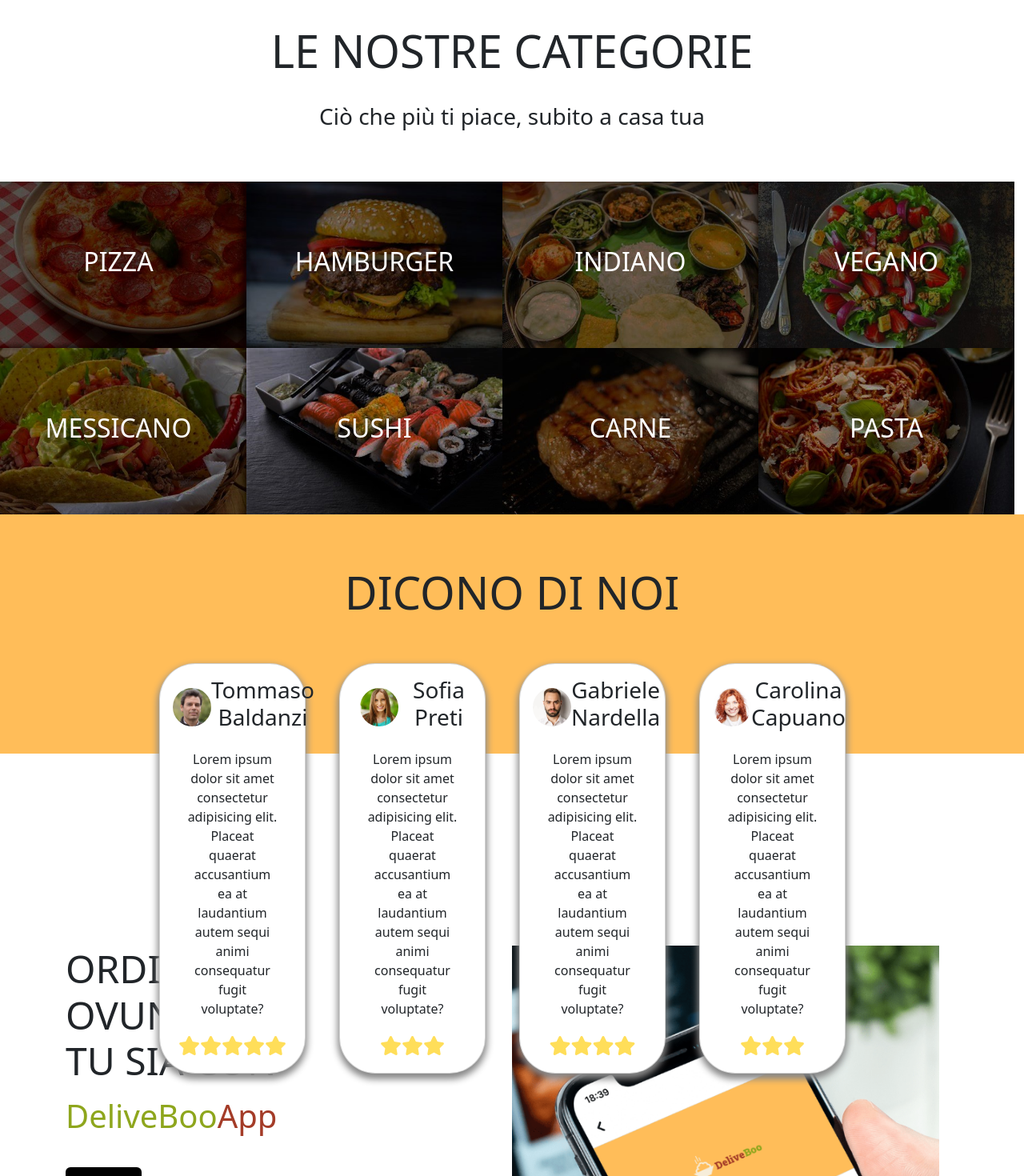
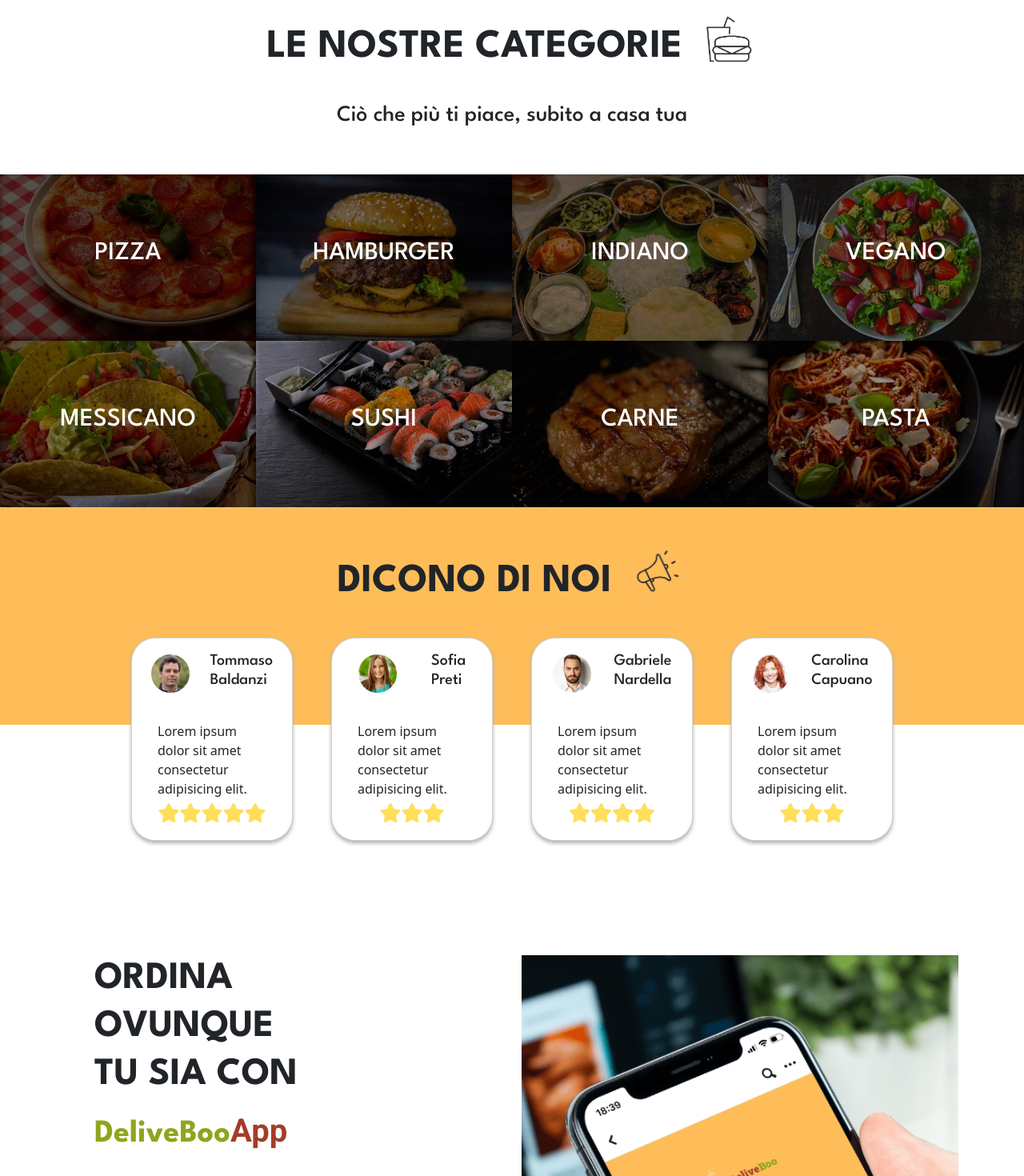
Before and after one commit to Salano24/front_office_deliveboo, a Vue app: page / in a window 1280 px wide. Shown: the part 740-2210 px from the top of the page at 80% size. Built offline with nearby package versions, Linux system fonts and the light colour scheme.

Commit message:
Edit Responsive views

```diff
--- a/src/App.vue
+++ b/src/App.vue
@@ -29,11 +29,5 @@ export default {
 
 <style lang="scss">
 @use './styles/general.scss';
-/* *{
-    box-sizing: 0;
-    padding: 0;
-    margin: 0;
-    font-family: 'League Spartan', sans-serif;
-} */
 
 </style>
--- a/src/components/AppCategory.vue
+++ b/src/components/AppCategory.vue
@@ -5,53 +5,40 @@ export default {
 </script>
 
 <template>
-<div class="category_title">
-    <h1>LE NOSTRE CATEGORIE </h1>
+<div class="category_title text-center py-5 px-5">
+    <div class="top_title d-flex justify-content-center flex-wrap">
+        <h1>Le nostre categorie</h1>
+        <img class="ms-4" src="../assets/category_food.png" alt="hamburger">
+    </div>
     <h3>Ciò che più ti piace, subito a casa tua</h3>
 </div>
 
-<div class="container-100">
-    <div class="row">
-        <div class="col-3 text_center pizza"><h2>PIZZA</h2></div>
-        <div class="col-3 text_center hamburgher"><h2>HAMBURGER</h2></div>
-        <div class="col-3 text_center indiano"><h2>INDIANO</h2></div>
-        <div class="col-3 text_center insalata"><h2>VEGANO</h2></div>
-        <div class="col-3 text_center messicano"><h2>MESSICANO</h2></div>
-        <div class="col-3 text_center sushi"><h2>SUSHI</h2></div>
-        <div class="col-3 text_center carne"><h2>CARNE</h2></div>
-        <div class="col-3 text_center pasta"><h2>PASTA</h2></div>
+<div class="container-fluid m-auto p-0">
+    <div class="row gx-0">
+        <div class="col-12 col-sm-6 col-md-3 text_center pizza"><h2>PIZZA</h2></div>
+        <div class="col-12 col-sm-6 col-md-3 text_center hamburgher"><h2>HAMBURGER</h2></div>
+        <div class="col-12 col-sm-6 col-md-3 text_center indiano"><h2>INDIANO</h2></div>
+        <div class="col-12 col-sm-6 col-md-3 text_center insalata"><h2>VEGANO</h2></div>
+        <div class="col-12 col-sm-6 col-md-3 text_center messicano"><h2>MESSICANO</h2></div>
+        <div class="col-12 col-sm-6 col-md-3 text_center sushi"><h2>SUSHI</h2></div>
+        <div class="col-12 col-sm-6 col-md-3 text_center carne"><h2>CARNE</h2></div>
+        <div class="col-12 col-sm-6 col-md-3 text_center pasta"><h2>PASTA</h2></div>
     </div>
 </div>
 </template>
 
-<style lang="scss">
-    .category_title{
-       text-align: center;
-       margin: 4rem 0;
+<style lang="scss" scoped>
+    .top_title{
+       margin: 0 0 1rem 0;
 
-       h1{
-        font-size: 3.5rem;
-        margin-bottom: 2rem;
-
-       }
-
-       h3{
-        font-weight: 100;
+       img{
+        width: 70px;
+        height: fit-content;
        }
     }
 
 
-.container-100{
-    width: 100%;
-
-    .row{
-        display: flex;
-        width: 100%;
-        flex-wrap: wrap;
-
-        .col-3{
-            width: calc(100% / 12 * 3);
-        }
+.container-fluid{
         .text_center{
             display: flex;
             justify-content: center;
@@ -93,7 +80,6 @@ export default {
         .pasta{
             background-image: url(../assets/pasta.png);
 
-        }
     }
 
 }
--- a/src/components/AppDownload.vue
+++ b/src/components/AppDownload.vue
@@ -5,22 +5,22 @@ export default {
 </script>
 
 <template>
-<div class="container app">
-    <div class="row">
-        <div class="col-2">
-            <h1>ORDINA <br> OVUNQUE <br> TU SIA CON</h1>
-            <h2 class="green">DeliveBoo<span class="red">App</span></h2>
+<div class="container app mt-5 mt-sm-0">
+    <div class="row mt-5 mt-sm-0">
+        <div class="col-12 col-sm-6 ps-lg-5 pb-5 text-center text-sm-start">
+            <h1 class="mt-5 mt-sm-5 lh-sm mx-auto mx-sm-0">Ordina <br> ovunque <br> tu sia con</h1>
+            <h2 class="green fw-bold">DeliveBoo<span class="red">App</span></h2>
             <button class="btn_dark">Scarica</button>
         </div>
 
-        <div class="col-2">
-            <img src="../assets/Deliveboo-social.png" alt="">
+        <div class="col-12 col-sm-6 mt-sm-5">
+            <img class="img-fluid mt-sm-5 mt-md-0" src="../assets/Deliveboo-social.png" alt="">
         </div>
     </div>
 </div>
 </template>
 
-<style lang="scss">
+<style lang="scss" scope>
 
       .app{
             padding-top: 15rem;
@@ -28,18 +28,8 @@ export default {
      .container{
             width: 50%;
             margin: auto;
-            left: 15%;
-            top: 60%;
-
 
          .row{
-            display: flex;
-            width: 100%;
-
-            .col-2{
-                width: calc(100% / 12 * 6 );
-
-
                h1{
                 margin-bottom: 1rem;
                 font-size: 3rem;
@@ -65,10 +55,6 @@ export default {
                 font-size: 1.2rem;
                }
 
-               img{
-                width: 100%;
-               }
-            }
         }
     }
 </style>
--- a/src/components/AppJumbo.vue
+++ b/src/components/AppJumbo.vue
@@ -5,10 +5,10 @@ export default {
 </script>
 
 <template>
-<div class="jumbo"></div>
+<div class="jumbo w-100"></div>
 </template>
 
-<style lang="scss">
+<style lang="scss" scoped>
 .jumbo{
     background-image: url(../assets/jumbo.png);
     width: 100vw;
--- a/src/components/AppReview.vue
+++ b/src/components/AppReview.vue
@@ -5,18 +5,22 @@ export default {
 </script>
 
 <template>
-    <div class="review_title">
-        <h1>DICONO DI NOI</h1>
+    <div class="review">
+        <div class="category_title d-flex justify-content-center flex-wrap text-center py-5 px-5">
+            <h1 class="">Dicono di noi</h1>
+            <img class="ms-4 mb-sm-0" src="../assets/megafono.png" alt="megafono">
+        </div>
+
         <div class="container">
-            <div class="row">
-                <div class="col_3">
+            <div class="row gx-0 gy-4 mx-0 gx-sm-5">
+                <div class="col-12 col-sm-6 col-lg-4 col-xl-3">
                     <div class="card">
                         <div class="card_top">
                             <img src="../assets/uomo1.png" alt="">
-                            <h3>Tommaso <br> Baldanzi</h3>
+                            <h5>Tommaso <br> Baldanzi</h5>
                         </div>
                         <div class="card_text">
-                            Lorem ipsum dolor sit amet consectetur adipisicing elit. Placeat quaerat accusantium ea at laudantium autem sequi animi consequatur fugit voluptate?
+                            Lorem ipsum dolor sit amet consectetur adipisicing elit.
                         </div>
                         <div class="card_star">
                             <i class="fa-solid fa-star"></i>
@@ -27,14 +31,16 @@ export default {
 
                         </div>
                     </div>
-                </div><div class="col_3">
+                </div>
+
+                <div class="col-12 col-sm-6 col-lg-4  col-xl-3">
                     <div class="card">
                         <div class="card_top">
-                            <img src="../assets/donna1.png" alt="">
-                            <h3>Sofia <br> Preti</h3>
+                            <img class="img-fluid" src="../assets/donna1.png" alt="">
+                            <h5>Sofia <br> Preti</h5>
                         </div>
                         <div class="card_text">
-                            Lorem ipsum dolor sit amet consectetur adipisicing elit. Placeat quaerat accusantium ea at laudantium autem sequi animi consequatur fugit voluptate?
+                            Lorem ipsum dolor sit amet consectetur adipisicing elit.
                         </div>
                         <div class="card_star">
                             <i class="fa-solid fa-star"></i>
@@ -42,14 +48,16 @@ export default {
                             <i class="fa-solid fa-star"></i>
                         </div>
                     </div>
-                </div><div class="col_3">
+                </div>
+
+                <div class="d-none d-lg-block col-lg-4 col-xl-3">
                     <div class="card">
                         <div class="card_top">
-                            <img src="../assets/uomo2.png" alt="">
-                            <h3>Gabriele <br> Nardella</h3>
+                            <img class="img-fluid" src="../assets/uomo2.png" alt="">
+                            <h5>Gabriele <br> Nardella</h5>
                         </div>
                         <div class="card_text">
-                            Lorem ipsum dolor sit amet consectetur adipisicing elit. Placeat quaerat accusantium ea at laudantium autem sequi animi consequatur fugit voluptate?
+                            Lorem ipsum dolor sit amet consectetur adipisicing elit.
                         </div>
                         <div class="card_star">
                             <i class="fa-solid fa-star"></i>
@@ -60,14 +68,16 @@ export default {
 
                         </div>
                     </div>
-                </div><div class="col_3">
+                </div>
+
+                <div class="d-none d-xl-block col-xl-3">
                     <div class="card">
                         <div class="card_top">
-                            <img src="../assets/donna2.png" alt="">
-                            <h3>Carolina <br> Capuano</h3>
+                            <img class="img-fluid" src="../assets/donna2.png" alt="">
+                            <h5>Carolina <br> Capuano</h5>
                         </div>
                         <div class="card_text">
-                            Lorem ipsum dolor sit amet consectetur adipisicing elit. Placeat quaerat accusantium ea at laudantium autem sequi animi consequatur fugit voluptate?
+                            Lorem ipsum dolor sit amet consectetur adipisicing elit.
                         </div>
                         <div class="card_star">
                             <i class="fa-solid fa-star"></i>
@@ -82,24 +92,29 @@ export default {
     </div>
 </template>
 
-<style lang="scss">
-    .review_title{
+<style lang="scss" scoped>
+    .review{
         background-color: #ffbd59;
-        text-align: center;
-        padding-top: 4rem;
-        padding-bottom: 10rem;
         position: relative;
 
-        h1{
-            font-size: 3.5rem;
+        .category_title{
+            img{
+                width: 70px;
+                height: fit-content;
+                padding-bottom: 7rem;
+                margin-bottom: 5rem;
+            }
         }
 
+    }
+
         .container{
-            width: 70%;
+            width: 80%;
             margin: auto;
             position: absolute;
-            left: 15%;
+            left: 50%;
             top: 60%;
+            transform: translateX(-50%);
 
 
          .row{
@@ -108,14 +123,10 @@ export default {
             flex-wrap: wrap;
             justify-content: space-between;
 
-            .col_3{
-                width: calc(100% / 12 * 3 - 21px);
-               padding: 7px;
-
                 .card{
                 background-color: white;
-                border-radius:45px;
-                box-shadow: 0px 5px 8px 2px #888888;
+                border-radius:30px;
+                box-shadow: 0px 3px 5px 0px #adadad;
 
                 .card_top{
                     padding:1rem ;
@@ -127,15 +138,17 @@ export default {
                         border-radius: 50%;
                         height: 3rem;
                     }
+                    h5{
+                        padding-left: 10px;
+                    }
 
                 }
 
                 .card_text{
-                    padding-bottom: 1rem;
-                    padding-left: 2rem;
-                    padding-right: 2rem;
+                padding: 1rem 2rem 0 2rem;
                 }
                 .card_star{
+                    text-align: center;
                     padding-bottom: 1rem;
                     color: #ffde59;
                     font-size: 1.5rem;
@@ -143,8 +156,6 @@ export default {
                 }
             }
          }
-        }
 
-    }
 
 </style>
--- a/src/styles/general.scss
+++ b/src/styles/general.scss
@@ -1,2 +1,27 @@
 // Import all of Bootstrap's CSS
 @import "/node_modules/bootstrap/scss/bootstrap";
+
+
+@import url('https://fonts.googleapis.com/css2?family=Roboto:wght@300;400;700&display=swap');
+@import url('https://fonts.googleapis.com/css2?family=League+Spartan:wght@400;600;700&display=swap');
+
+h1,
+h2,
+h3,
+h4,
+h5,
+h6 {
+    font-family: 'League Spartan', sans-serif;
+}
+
+p, span{
+    font-family: 'Roboto', sans-serif;
+}
+
+h1{
+    width: fit-content;
+    font-size: 50px;
+    line-height: 1.8;
+    font-weight: bold;
+    text-transform: uppercase;
+}
```
Also changed, not shown: src/components/AppHeader.vue (+11 -13 lines), src/assets/category_food.png (added), src/assets/megafono.png (added).
